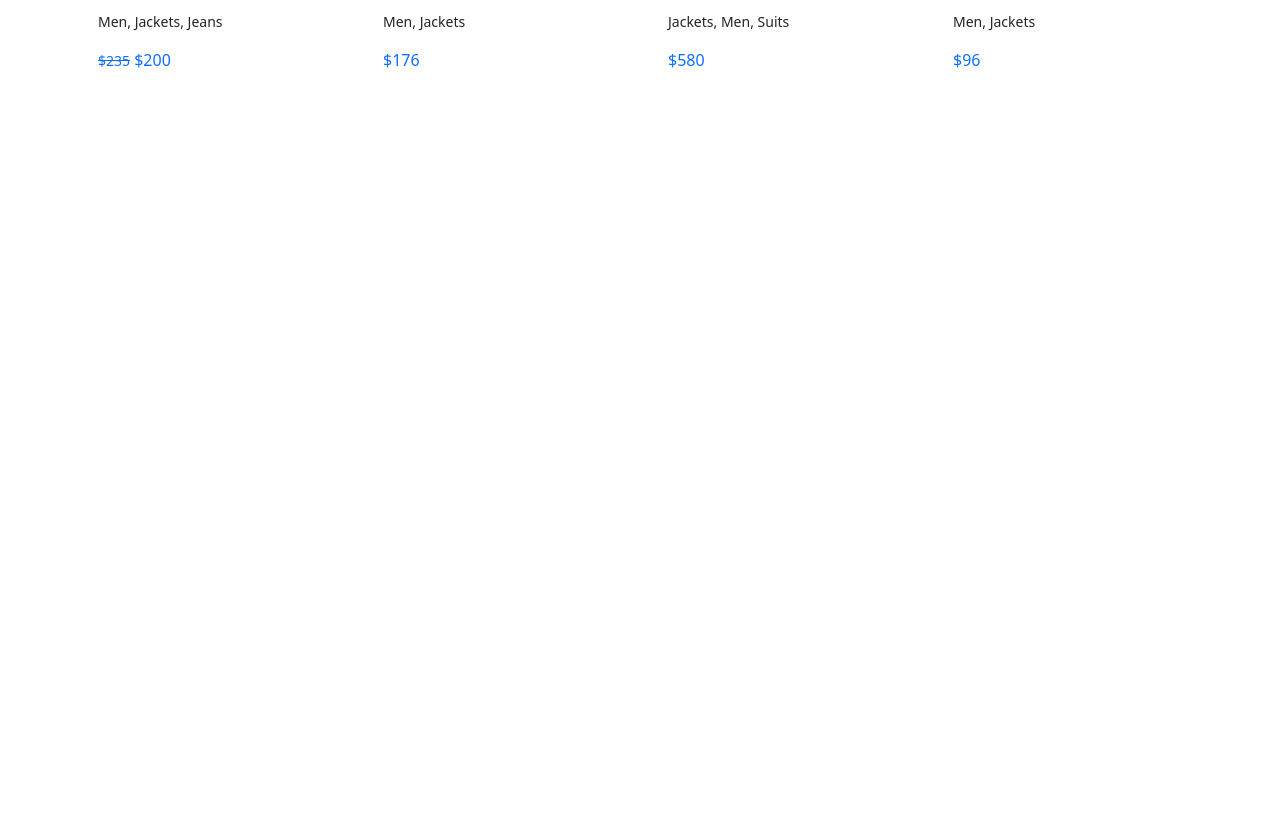
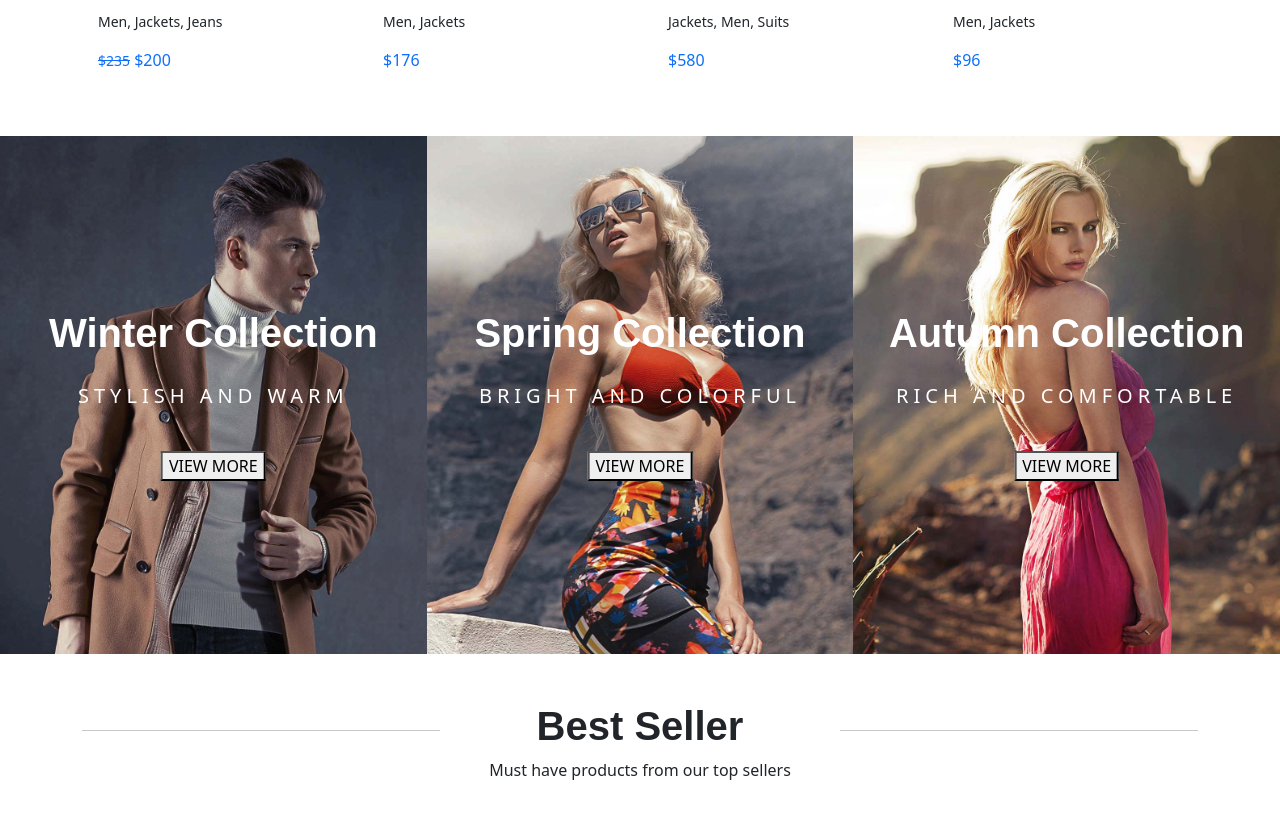
Before and after one commit to anashamimi/proj-html-vuejs, a Vue app: page / in a window 1280 px wide. Shown: the part 1340-2158 px from the top of the page. Before the commit the page ends 1428 px from the top, so only its background shows below. Built offline with nearby package versions, Linux system fonts and the light colour scheme; the HTML template or start-up script is replaced by a standard one.

Commit message:
add seasons collection in mainComponent

```diff
--- a/src/assets/styles/general.scss
+++ b/src/assets/styles/general.scss
@@ -45,3 +45,15 @@ ul{
     }
 
 }
+
+.ah-button{
+    background-color: rgba(255, 255, 255, 0.2);
+    border: 2px solid var(--white);
+    color: var(--white);
+    padding: 0.5rem 2rem;
+    border-radius: 25px;
+    transition: background-color 0.5s;
+    &:hover{
+        background-color: transparent;
+    }
+}
--- /dev/null
+++ b/src/components/CardsComponent.vue
@@ -0,0 +1,15 @@
+<template>
+    <div>
+
+    </div>
+</template>
+
+<script>
+    export default {
+        name: 'CardsComponent',
+    }
+</script>
+
+<style lang="scss" scoped>
+
+</style>
--- a/src/components/Carousel.vue
+++ b/src/components/Carousel.vue
@@ -35,15 +35,4 @@ export default {
     font-size: 5rem;
 }
 
-.ah-button{
-    background-color: rgba(255, 255, 255, 0.2);
-    border: 2px solid var(--white);
-    color: var(--white);
-    padding: 0.5rem 2rem;
-    border-radius: 25px;
-    transition: background-color 0.5s;
-    &:hover{
-        background-color: transparent;
-    }
-}
 </style>
--- a/src/components/Category.vue
+++ b/src/components/Category.vue
@@ -1,18 +1,19 @@
 <template>
     <div class="container">
-        <div >
-            <ul class="d-flex justify-content-center align-items-center" >
-                <li v-for="(category, index) in categories" :key="index" :class="{'selected': category.selected}">{{category.name}}</li>
+        <div>
+            <ul class="d-flex justify-content-center align-items-center">
+                <li v-for="(category, index) in categories" :key="index" :class="{ 'selected': category.selected }">
+                    {{ category.name }}</li>
             </ul>
         </div>
 
-        <div class="row">
+        <div class="row mb-5">
             <div class="col-3" v-for="(card, index) in cards">
                 <div class="card border-0">
                     <div class="card-image">
                         <img class=" img-fluid" :src="card.img" :alt="card.title">
                     </div>
-                    <div class=" card-body">
+                    <div class="card-body">
                         <p class="fw-bolder">{{ card.title }}</p>
                         <p class="small">{{ card.description }}</p>
                         <div>
@@ -31,36 +32,47 @@
 <script>
 import { categories } from '../data/data';
 import { categoryCards } from '../data/data';
-    export default {
-        name: 'Category',
-        data(){
-            return{
-                categories,
-                cards: categoryCards
-            }
+export default {
+    name: 'Category',
+    data() {
+        return {
+            categories,
+            cards: categoryCards
         }
     }
+}
 </script>
 
 <style lang="scss" scoped>
-li{
+li {
     border: 1px solid var(--light-grey);
     padding: 0.5rem 3rem;
     font-weight: bolder;
     background-color: var(--bg-white);
     transition: background-color 0.5s;
 
-    &:hover{
+    &:hover {
         cursor: pointer;
         background-color: var(--white);
     }
 }
 
-ul{
+ul {
     margin-bottom: 3rem;
 }
 
-.selected{
+.selected {
     background-color: var(--white);
 }
+
+.card-body {
+    p {
+        cursor: pointer;
+        transition: color 0.5s;
+        &:hover {
+            color: var(--blue);
+        }
+    }
+
+}
 </style>
--- a/src/components/HeaderComponent.vue
+++ b/src/components/HeaderComponent.vue
@@ -30,7 +30,7 @@
                     </div>
 
                     <div
-                        class="d-flex align-items-center justify-content-center gap-2 p-3 fw-semibold bg-light ah-cart text-dark cursor">
+                        class="d-flex align-items-center justify-content-center gap-2 p-3 fw-semibold ah-cart text-dark cursor">
                         <i class="fa-solid fa-cart-shopping"></i>
                         <p>CART</p>
                     </div>
@@ -80,6 +80,7 @@ ul {
 
 .ah-cart {
     width: 200px;
+    background-color: var(--bg-white);
 }
 
 button{
--- a/src/components/MainComponent.vue
+++ b/src/components/MainComponent.vue
@@ -2,22 +2,76 @@
     <Carousel />
     <SectionTitle :title="'Featured Products'" :subTitle="'Must have products from our top sellers'"/>
     <Category/>
+    <div class="d-flex">
+        <div class="position-relative w-33" v-for="(element, index) in seasonsCollection">
+            <img class="img-fluid" :src="element.img" :alt="element.title">
+            <div class="position-absolute top-50 start-50 translate-middle text-white text-center">
+                <h2 class=" fw-bolder fs-1 m-0">{{ element.title }}</h2>
+                <p class="text-uppercase fs-5 letter-spacing py-4">{{ element.subTitle }}</p>
+                <button class="ah-button text-uppercase">view more</button>
+            </div>
+        </div>
+    </div>
+
+    <SectionTitle :title="'Best Seller'" :subTitle="'Must have products from our top sellers'"/>
+    <div class="container">
+      <CardsComponent/>
+    </div>
+
+
 </template>
 
 <script>
 import Carousel from './Carousel.vue';
 import SectionTitle from './SectionTitle.vue';
 import Category from './Category.vue';
+import CardsComponent from './CardsComponent.vue';
 export default {
     name: 'MainComponent',
     components: {
         Carousel,
         SectionTitle,
-        Category
+        Category,
+        CardsComponent
+    },
+    data() {
+        return{
+            seasonsCollection: [
+                {
+                    img: '../../public/images/winter_collection_bg.jpg',
+                    title: 'Winter Collection',
+                    subTitle: 'STYLISH AND WARM'
+                },
+                {
+                    img: '../../public/images/spring_collection_bg.jpg',
+                    title: 'Spring Collection',
+                    subTitle: 'BRIGHT AND COLORFUL'
+                },
+                {
+                    img: '../../public/images/autumn_collection_bg.jpg',
+                    title: 'Autumn Collection',
+                    subTitle: 'RICH AND COMFORTABLE'
+                },
+            ]
+        }
     }
 }
 </script>
 
 <style lang="scss" scoped>
+.w-33{
+    width: calc(100% / 3);
 
+    div{
+        width: 100%;
+    }
+}
+
+h2{
+    font-family: 'Montserrat', sans-serif;
+}
+
+.letter-spacing{
+    letter-spacing: 5px;
+}
 </style>
```
